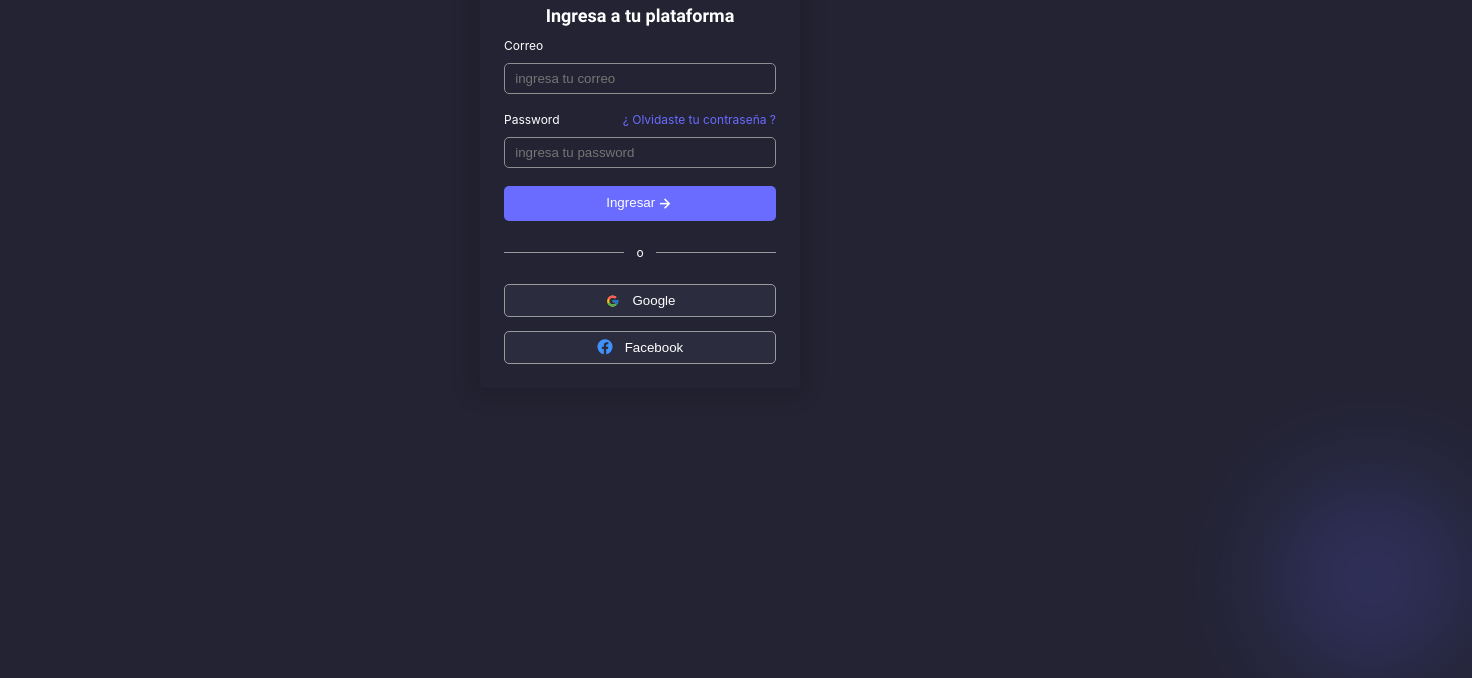
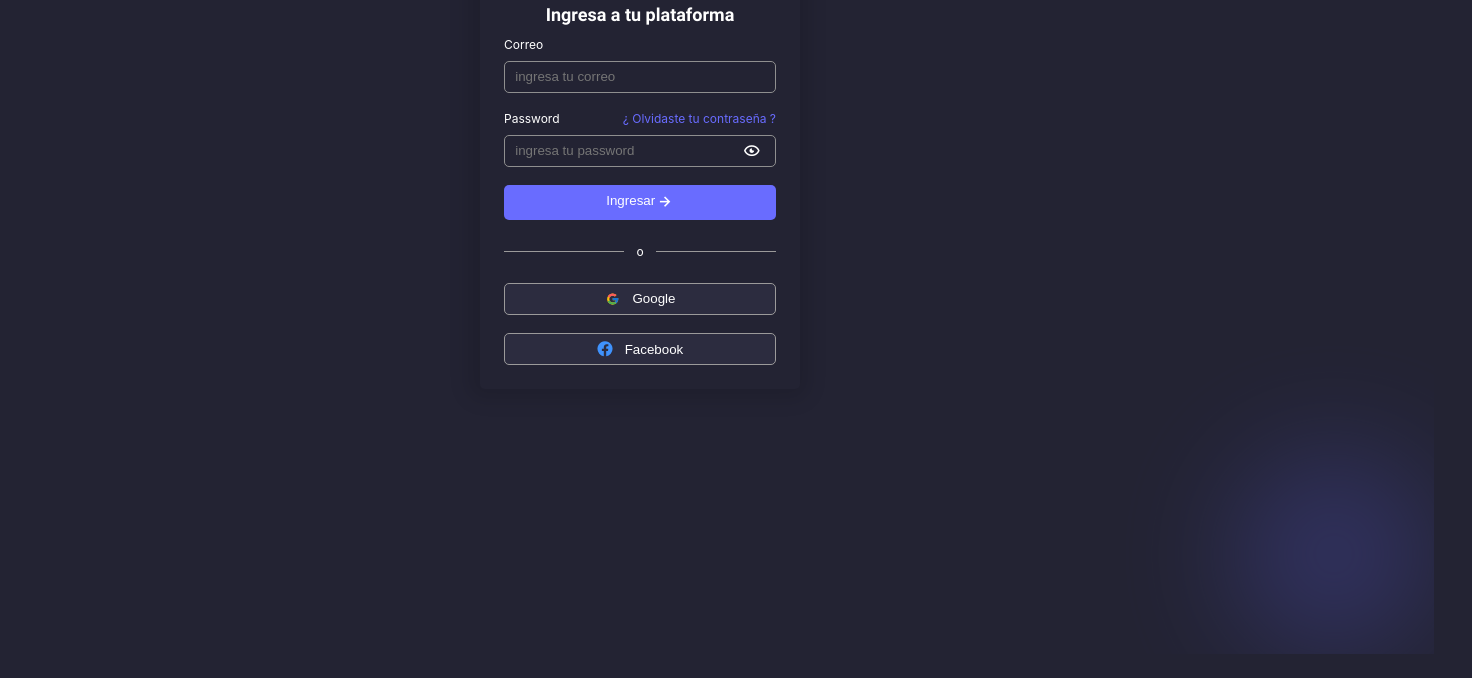
Before and after one commit to Ivanproyectos/desarrollo-web-coder, a plain HTML site: page pages/login.html in a window 1280 px wide. Shown: the part 242-920 px from the top of the page, 1472 px wide, since content can reach past the window. After the commit the page ends 896 px from the top, so only its background shows below. Drawn offline with Linux system fonts and the light colour scheme; a web font is replaced by a local one.

Commit message:
icono para ver la contraseña en el formulario de login

```diff
--- a/pages/login.html
+++ b/pages/login.html
@@ -28,8 +28,11 @@
                             <label for="password">Password</label>
                             <a class="text-primary">¿ Olvidaste tu contraseña ?</a>
                         </div>
+                        <div class="login__input-password">
                         <input class="control-input" name="password" id="password" type="password"
                             placeholder="ingresa tu password">
+                            <i class='bx bx-show-alt bx-sm login__icon-password'></i>
+                        </div>
                     </div>
                     <button class="btn btn-primary login__btn-ingresar" type="button">
                         <span>Ingresar</span>
--- a/styles/login.css
+++ b/styles/login.css
@@ -44,6 +44,19 @@ main{
   justify-content: space-between;
   margin-bottom: 0.8rem;
 }
+.login__input-password{
+  display: flex;
+  justify-content: end;
+  align-items: center;
+}
+.login__input-password .login__icon-password {
+  position: absolute;
+  right: 15px;
+  cursor: pointer;
+}
+.login__input-password input{
+  padding-right: 35px;
+}
 .login__dividir{
   position: relative;
   margin: 2rem 0px;
@@ -71,7 +84,7 @@ main{
 .login__externo{
   display: flex;
   flex-direction: column;
-  gap: 1.2rem;
+  gap: 1.5rem;
 }
 .login__btn-ingresar{
   display: flex;
--- a/styles/styles.css
+++ b/styles/styles.css
@@ -163,8 +163,8 @@ hr{
     height: 200px;
     width: 200px;
     background-color: var(--secondary-color);
-    bottom: -15%;
-    right: -15%;
+    bottom: -12%;
+    right: -12%;
     filter: blur(60px);
     opacity: 0.4;
     border-radius: 50%;
```
